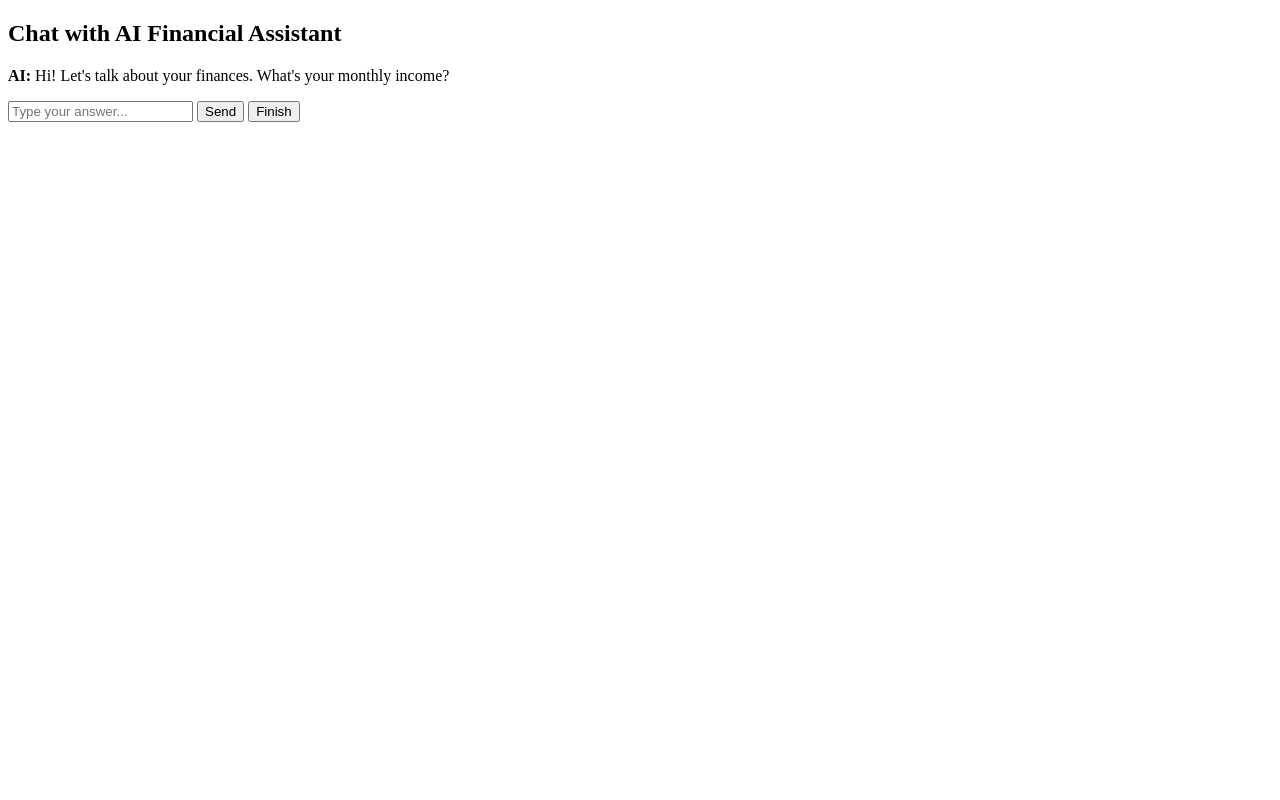
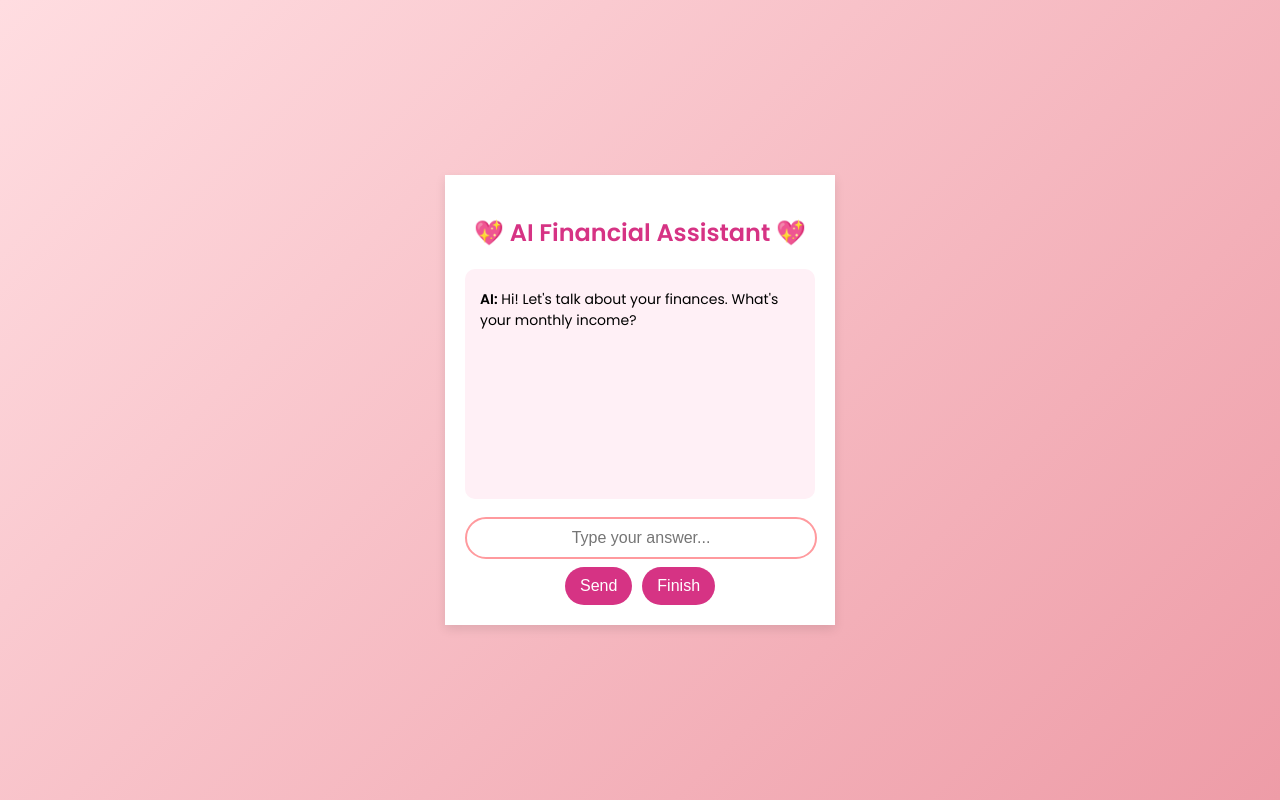
Before and after one commit to sophiahou1/Aurelle, a Flask app: page /financial_form in a window 1280 px wide. Run offline with Flask 3, Linux system fonts and the light colour scheme.

Commit message:
Update financial_form.html

```diff
--- a/templates/financial_form.html
+++ b/templates/financial_form.html
@@ -1,26 +1,105 @@
 <!DOCTYPE html>
-<html>
+<html lang="en">
 <head>
+    <meta charset="UTF-8">
+    <meta name="viewport" content="width=device-width, initial-scale=1.0">
     <title>AI Financial Form</title>
+    <link href="https://fonts.googleapis.com/css2?family=Poppins:wght@300;400;600&display=swap" rel="stylesheet">
+    <style>
+        body {
+            font-family: 'Poppins', sans-serif;
+            background: linear-gradient(135deg, #ffdde1, #ee9ca7);
+            display: flex;
+            justify-content: center;
+            align-items: center;
+            height: 100vh;
+            margin: 0;
+            flex-direction: column;
+        }
+
+        .chat-container {
+            background: white;
+            padding: 20px;
+            border-radius: 15x;
+            box-shadow: 0px 4px 10px rgba(0, 0, 0, 0.1);
+            width: 350px;
+            text-align: center;
+        }
+
+        h2 {
+            color: #d63384;
+        }
+
+        #chat {
+            background: #fff0f6;
+            padding: 15px;
+            height: 200px;
+            overflow-y: auto;
+            border-radius: 10px;
+            margin-bottom: 10px;
+            text-align: left;
+            font-size: 14px;
+        }
+
+        p {
+            margin: 5px 0;
+        }
+
+        input {
+            width: calc(100% - 22px);
+            padding: 10px;
+            margin: 8px 0;
+            border: 2px solid #ff9a9e;
+            border-radius: 25px;
+            outline: none;
+            font-size: 16px;
+            text-align: center;
+        }
+
+        input:focus {
+            border-color: #d63384;
+        }
+
+        .button-container {
+            display: flex;
+            gap: 10px;
+            justify-content: center;
+        }
+
+        button {
+            background: #d63384;
+            color: white;
+            border: none;
+            padding: 10px 15px;
+            border-radius: 25px;
+            cursor: pointer;
+            font-size: 16px;
+            transition: 0.3s;
+        }
+
+        button:hover {
+            background: #b7226b;
+        }
+    </style>
     <script>
         async function askAI() {
             let userMessage = document.getElementById("userInput").value;
             document.getElementById("chat").innerHTML += "<p><b>You:</b> " + userMessage + "</p>";
-        document.getElementById("userInput").value = "";  // Clear input field
+            document.getElementById("userInput").value = "";
 
             let response = await fetch("/ask_ai", {
                 method: "POST",
                 headers: {"Content-Type": "application/json"},
-            body: JSON.stringify({"message": userMessage})  // Send user input
+                body: JSON.stringify({"message": userMessage})
             });
 
             let data = await response.json();
-        document.getElementById("chat").innerHTML += "<p><b>AI:</b> " + data.response + "</p>";  // Show AI response
+            document.getElementById("chat").innerHTML += "<p><b>AI:</b> " + data.response + "</p>";
         }
 
         async function submitData() {
             let responses = document.getElementById("chat").innerText.split("\n").slice(1);
-            let financialData = responses.filter((_, i) => i % 2 === 1);  // Collect only user responses
+            let financialData = responses.filter((_, i) => i % 2 === 1);
 
             let response = await fetch("/submit_financial_data", {
                 method: "POST",
@@ -30,17 +109,23 @@
 
             let result = await response.json();
             alert(result.message);
-            window.location.href = "/";  // Redirect to login after submission
+            window.location.href = "/";
         }
     </script>
 </head>
 <body>
-    <h2>Chat with AI Financial Assistant</h2>
+
+    <div class="chat-container">
+        <h2>💖 AI Financial Assistant 💖</h2>
         <div id="chat">
             <p><b>AI:</b> Hi! Let's talk about your finances. What's your monthly income?</p>
         </div>
         <input type="text" id="userInput" placeholder="Type your answer...">
+        <div class="button-container">
             <button onclick="askAI()">Send</button>
             <button onclick="submitData()">Finish</button>
+        </div>
+    </div>
+
 </body>
 </html>
```
Lines whose indentation alone changed are shown as unchanged.
